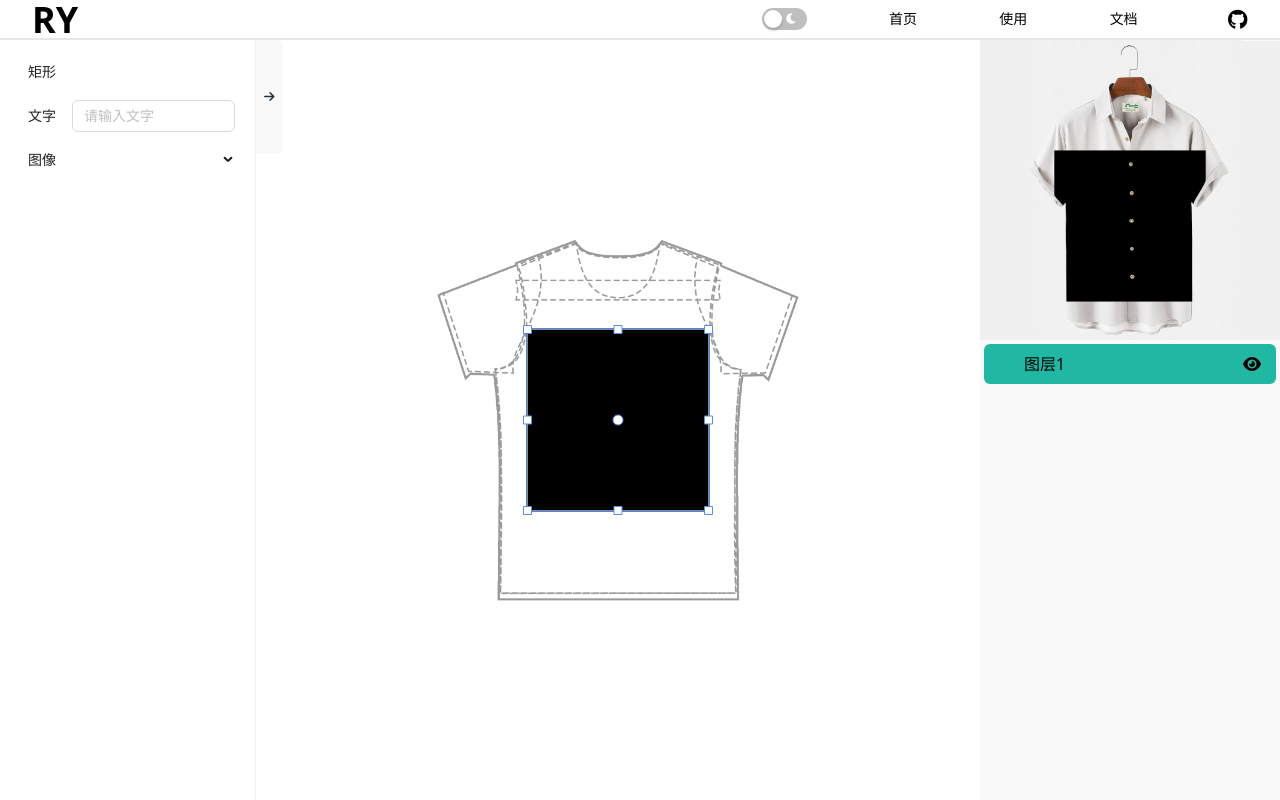
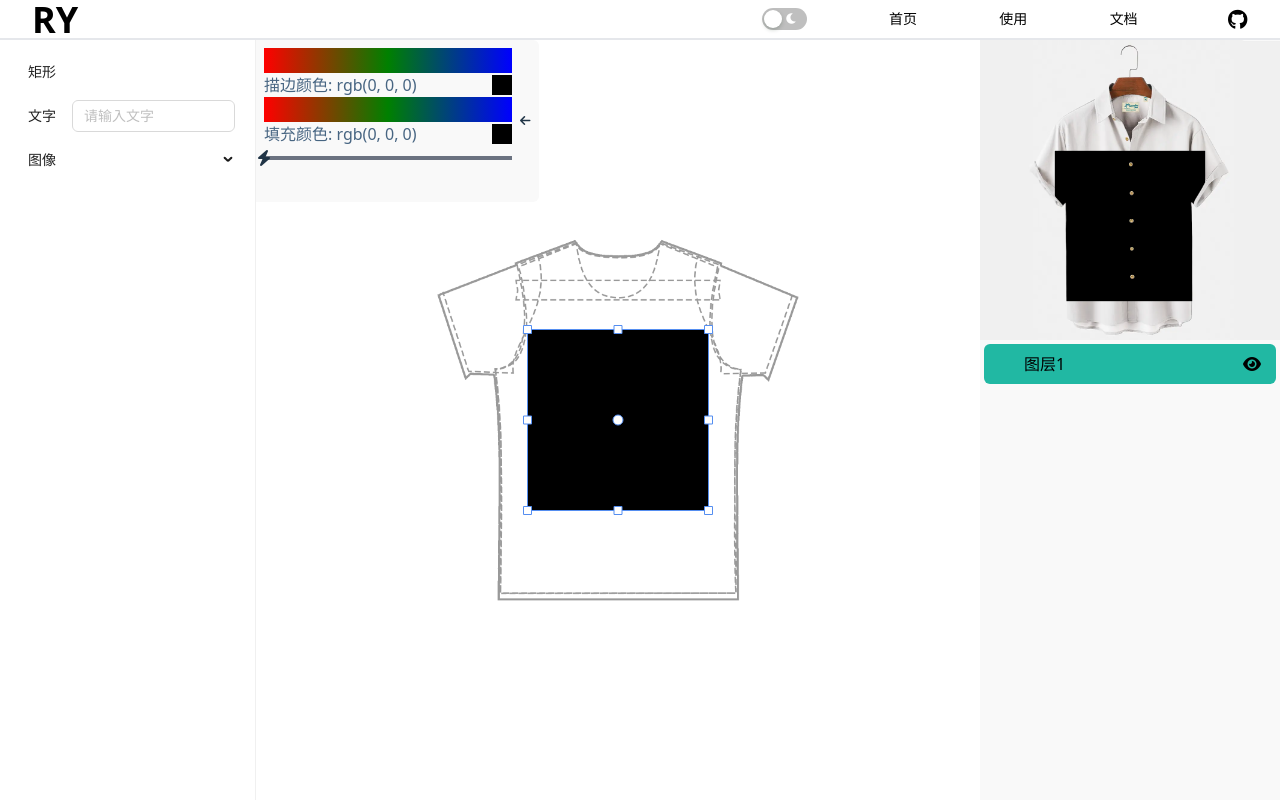
Before and after one commit to Moqizhongyuan/yzy_geometry, a React (Vite) app: page /detail in a window 1280 px wide. Both pictures are taken after a click on the item "矩形". Built offline with nearby package versions, Linux system fonts and the light colour scheme; what antd-style would draw is missing.

Commit message:
feat: 添加填充和描边样式选择接口

```diff
--- a/src/pages/detail/components/ColorPicker/index.tsx
+++ /dev/null
@@ -1,102 +0,0 @@
-import { MouseEvent, useEffect, useRef, useState } from 'react'
-import style from './index.module.scss'
-
-const ColorPicker = ({
-  onColorPick,
-  color
-}: {
-  onColorPick: React.Dispatch<React.SetStateAction<string>>
-  color: string
-}) => {
-  const canvasRef = useRef<HTMLCanvasElement>(null)
-  const [selectedColor, setSelectedColor] = useState('rgb(0, 0, 0)')
-  const [isOpen, setIsOpen] = useState(false)
-
-  const handleMouseMove = (
-    event: MouseEvent<HTMLCanvasElement, globalThis.MouseEvent>
-  ) => {
-    const canvas = canvasRef.current
-    if (!canvas) return
-
-    const ctx = canvas.getContext('2d', { willReadFrequently: true })
-    if (!ctx) return
-    const rect = canvas.getBoundingClientRect()
-    const x = event.clientX - rect.left
-    const y = event.clientY - rect.top
-
-    const pixel = ctx.getImageData(x, y, 1, 1).data
-    const color = `rgb(${pixel[0]}, ${pixel[1]}, ${pixel[2]})`
-    setSelectedColor(color)
-  }
-
-  const handleClick = () => {
-    if (onColorPick) {
-      onColorPick(selectedColor)
-    }
-  }
-
-  const draw = (ctx: CanvasRenderingContext2D) => {
-    // Draw a gradient for demonstration
-    const gradient = ctx.createLinearGradient(0, 0, ctx.canvas.width, 0)
-    gradient.addColorStop(0, 'red')
-    gradient.addColorStop(0.5, 'green')
-    gradient.addColorStop(1, 'blue')
-
-    ctx.fillStyle = gradient
-    ctx.fillRect(0, 0, ctx.canvas.width, ctx.canvas.height)
-  }
-
-  useEffect(() => {
-    const canvas = canvasRef.current
-    const ctx = canvas?.getContext('2d', { willReadFrequently: true })
-    if (ctx) {
-      draw(ctx)
-    }
-  }, [])
-
-  return (
-    <div
-      className={`absolute ease-in-out transition duration-200 ${isOpen ? '' : '-translate-x-64'} gap-2 items-center left-64 top-0 flex rounded-r-md p-2 ${style.colorPick}`}
-    >
-      <div>
-        <canvas
-          ref={canvasRef}
-          width={248}
-          height={50}
-          onMouseMove={e => handleMouseMove(e)}
-          onClick={handleClick}
-          className="cursor-crosshair"
-        ></canvas>
-        <div>
-          <p>
-            当前颜色: <span>{selectedColor}</span>
-          </p>
-          <div className="flex items-center justify-between">
-            <div>
-              已选颜色:{' '}
-              <input
-                onChange={e => onColorPick(e.target.value)}
-                value={color}
-                type="text"
-                className="w-[130px]"
-              />
-            </div>
-            <div className="w-5 h-5" style={{ backgroundColor: color }} />
-          </div>
-        </div>
-      </div>
-      <div
-        onClick={() => setIsOpen(!isOpen)}
-        className="hover:cursor-pointer text-xs"
-      >
-        {isOpen ? (
-          <i className="fa-solid fa-arrow-left"></i>
-        ) : (
-          <i className="fa-solid fa-arrow-right"></i>
-        )}
-      </div>
-    </div>
-  )
-}
-
-export default ColorPicker
--- /dev/null
+++ b/src/pages/detail/components/DrawStyle/index.tsx
@@ -0,0 +1,191 @@
+import { MouseEvent, useEffect, useRef, useState } from 'react'
+import style from './index.module.scss'
+
+const DrawStyle = ({
+  setFillColor,
+  fillColor,
+  strokeColor,
+  setStrokeColor,
+  strokeWidth,
+  setStrokeWidth
+}: {
+  setFillColor: React.Dispatch<React.SetStateAction<string>>
+  fillColor: string
+  strokeColor: string
+  setStrokeColor: React.Dispatch<React.SetStateAction<string>>
+  strokeWidth: number
+  setStrokeWidth: React.Dispatch<React.SetStateAction<number>>
+}) => {
+  const min = 0,
+    max = 100
+  const fillColorCanvasRef = useRef<HTMLCanvasElement>(null)
+  const strokeColorCanvasRef = useRef<HTMLCanvasElement>(null)
+  const [isOpen, setIsOpen] = useState(true)
+
+  const sliderRef = useRef<HTMLDivElement>(null)
+  const [isDragging, setIsDragging] = useState(false)
+
+  const handleClick = (
+    e: MouseEvent<HTMLCanvasElement, globalThis.MouseEvent>,
+    isFillColor: boolean
+  ) => {
+    const canvas = isFillColor
+      ? fillColorCanvasRef.current
+      : strokeColorCanvasRef.current
+    const ctx = canvas?.getContext('2d', { willReadFrequently: true })
+    if (!canvas || !ctx) return
+    const rect = canvas.getBoundingClientRect()
+    const x = e.clientX - rect.left
+    const pixel = ctx?.getImageData(x, 0, 1, 1).data
+    const color = `rgb(${pixel[0]}, ${pixel[1]}, ${pixel[2]})`
+    if (isFillColor) {
+      setFillColor(color)
+    } else {
+      setStrokeColor(color)
+    }
+  }
+
+  const draw = (ctx: CanvasRenderingContext2D) => {
+    // Draw a gradient for demonstration
+    const gradient = ctx.createLinearGradient(0, 0, ctx.canvas.width, 0)
+    gradient.addColorStop(0, 'red')
+    gradient.addColorStop(0.5, 'green')
+    gradient.addColorStop(1, 'blue')
+
+    ctx.fillStyle = gradient
+    ctx.fillRect(0, 0, ctx.canvas.width, ctx.canvas.height)
+  }
+
+  useEffect(() => {
+    const canvas = fillColorCanvasRef.current
+    const ctx = canvas?.getContext('2d', { willReadFrequently: true })
+    if (ctx) {
+      draw(ctx)
+    }
+    const strokeColorCanvas = strokeColorCanvasRef.current
+    const strokeColorCtx = strokeColorCanvas?.getContext('2d', {
+      willReadFrequently: true
+    })
+    if (strokeColorCtx) {
+      draw(strokeColorCtx)
+    }
+    setStrokeWidth(0)
+  }, [setStrokeWidth])
+
+  const handleDragStart = (
+    e: MouseEvent<HTMLDivElement, globalThis.MouseEvent>
+  ) => {
+    e.preventDefault()
+    setIsDragging(true)
+  }
+
+  const handleDrag = (e: MouseEvent<HTMLDivElement, globalThis.MouseEvent>) => {
+    if (!isDragging || !sliderRef.current) return
+
+    const slider = sliderRef.current
+    const rect = slider.getBoundingClientRect()
+    const offsetX = e.clientX - rect.left
+    const newValue = Math.round((offsetX / rect.width) * (max - min) + min)
+    updateValue(Math.max(min, Math.min(max, newValue)))
+  }
+
+  const handleDragEnd = (
+    e: MouseEvent<HTMLDivElement, globalThis.MouseEvent>
+  ) => {
+    if (isDragging) {
+      handleDrag(e)
+      setIsDragging(false)
+    } else {
+      return
+    }
+  }
+
+  const updateValue = (newValue: number) => {
+    setStrokeWidth(newValue)
+  }
+
+  return (
+    <div
+      className={`absolute ease-in-out transition duration-200 ${isOpen ? '' : '-translate-x-64'} gap-2 items-center left-64 top-0 flex rounded-r-md p-2 ${style.colorPick}`}
+    >
+      <div>
+        <canvas
+          ref={strokeColorCanvasRef}
+          width={248}
+          height={25}
+          onClick={e => handleClick(e, false)}
+          className="cursor-crosshair"
+        ></canvas>
+        <div className="flex items-center justify-between">
+          <div>
+            描边颜色:{' '}
+            <input
+              onChange={e => setStrokeColor(e.target.value)}
+              value={strokeColor}
+              type="text"
+              className="w-[130px]"
+            />
+          </div>
+          <div className="w-5 h-5" style={{ backgroundColor: strokeColor }} />
+        </div>
+        <canvas
+          ref={fillColorCanvasRef}
+          width={248}
+          height={25}
+          onClick={e => handleClick(e, true)}
+          className="cursor-crosshair"
+        ></canvas>
+        <div className="flex items-center justify-between">
+          <div>
+            填充颜色:{' '}
+            <input
+              onChange={e => setFillColor(e.target.value)}
+              value={fillColor}
+              type="text"
+              className="w-[130px]"
+            />
+          </div>
+          <div className="w-5 h-5" style={{ backgroundColor: fillColor }} />
+        </div>
+        <div>
+          <div
+            className="relative h-6"
+            ref={sliderRef}
+            onPointerDown={e => handleDragStart(e)}
+            onPointerMove={e => handleDrag(e)}
+            onPointerUp={e => handleDragEnd(e)}
+            onPointerLeave={e => handleDragEnd(e)}
+          >
+            <div className="bg-gray-500 h-1 absolute w-full top-[10px]" />
+            <i
+              role="button"
+              className="fa-solid fa-bolt absolute text-base top-0 -translate-x-[6px]"
+              style={{ left: `${((strokeWidth - min) / (max - min)) * 100}%` }}
+            />
+          </div>
+          <input
+            type="number"
+            value={strokeWidth || ''}
+            onChange={e =>
+              setStrokeWidth(
+                Math.max(min, Math.min(Number(e.target.value), max))
+              )
+            }
+          />
+        </div>
+      </div>
+      <div
+        onClick={() => setIsOpen(!isOpen)}
+        className="hover:cursor-pointer text-xs"
+      >
+        {isOpen ? (
+          <i className="fa-solid fa-arrow-left"></i>
+        ) : (
+          <i className="fa-solid fa-arrow-right"></i>
+        )}
+      </div>
+    </div>
+  )
+}
+
+export default DrawStyle
--- a/src/pages/detail/index.tsx
+++ b/src/pages/detail/index.tsx
@@ -7,10 +7,11 @@ import { Effector } from '@canvas/core/Effector'
 import Layers, { Layer } from './components/Layers'
 import { Img, Rectangle, Text } from '@canvas/objects'
 import { Vector2 } from '@canvas/math'
-import ColorPicker from './components/ColorPicker'
+import DrawStyle from './components/DrawStyle'
 
 const Detail = () => {
-  const [colorPick, setColorPick] = useState<string>('rgb(0, 0, 0)')
+  const [strokeColor, setStrokeColor] = useState<string>('rgb(0, 0, 0)')
+  const [fillColor, setFillColor] = useState<string>('rgb(0, 0, 0)')
   const divRef = useRef<HTMLDivElement>(null)
   const divRightRef = useRef<HTMLDivElement>(null)
   const cursor = useRef<CursorType>('default')
@@ -25,6 +26,7 @@ const Detail = () => {
     }>
   >([])
   const [text, setText] = useState<string>('')
+  const [strokeWidth, setStrokeWidth] = useState(0)
   useEffect(() => {
     const effectImgData: Array<{
       src: string
@@ -80,11 +82,19 @@ const Detail = () => {
           const img = new Image()
           const text2D = new Text({
             text,
-            style: { fillStyle: colorPick, strokeStyle: '#aaa' }
+            style: {
+              fillStyle: fillColor,
+              strokeStyle: strokeColor,
+              lineWidth: strokeWidth / 10
+            }
           })
           const rect2D = new Rectangle({
             size: new Vector2(200, 200),
-            style: { strokeStyle: '#000', lineWidth: 2, fillStyle: colorPick }
+            style: {
+              strokeStyle: strokeColor,
+              lineWidth: strokeWidth / 10,
+              fillStyle: fillColor
+            }
           })
           switch (geometry) {
             case 'rectangle':
@@ -169,7 +179,14 @@ const Detail = () => {
         setVisible={setVisible}
         className={visible ? 'visible' : 'invisible'}
       />
-      <ColorPicker onColorPick={setColorPick} color={colorPick} />
+      <DrawStyle
+        strokeWidth={strokeWidth}
+        setStrokeWidth={setStrokeWidth}
+        fillColor={fillColor}
+        strokeColor={strokeColor}
+        setFillColor={setFillColor}
+        setStrokeColor={setStrokeColor}
+      />
     </div>
   )
 }
```
Also changed, not shown: package.json (line endings or trailing spaces), src/pages/detail/components/DrawStyle/index.module.scss (renamed from src/pages/detail/components/ColorPicker/index.module.scss).
